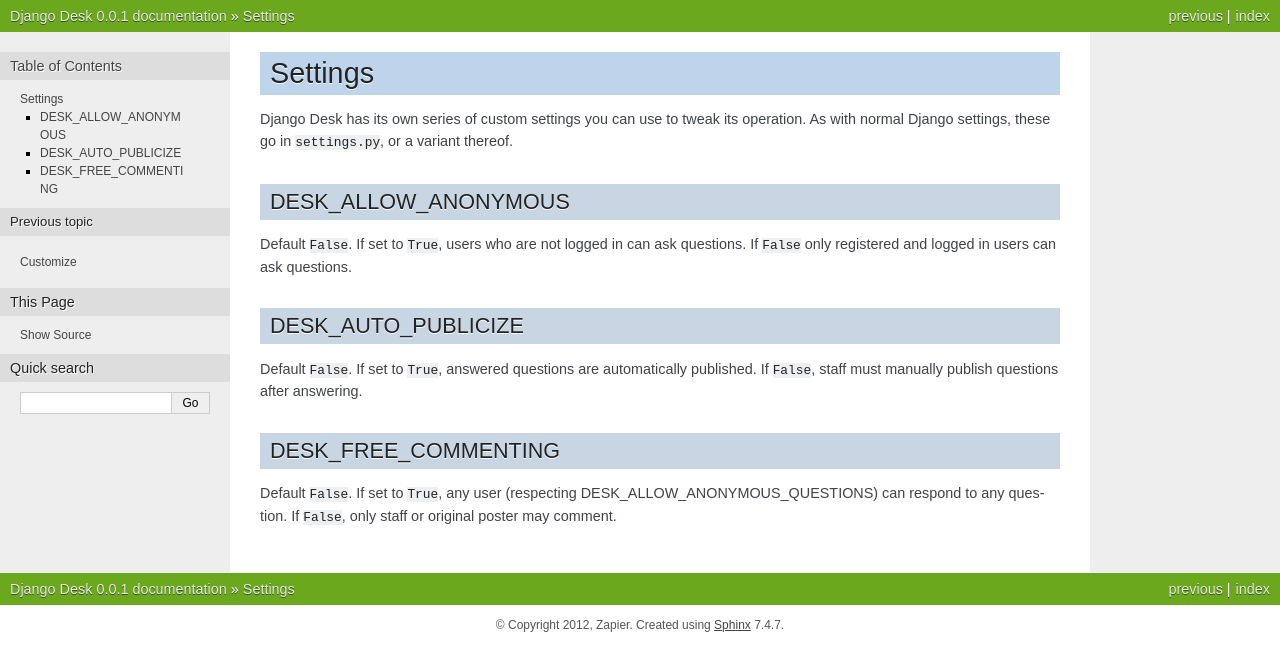
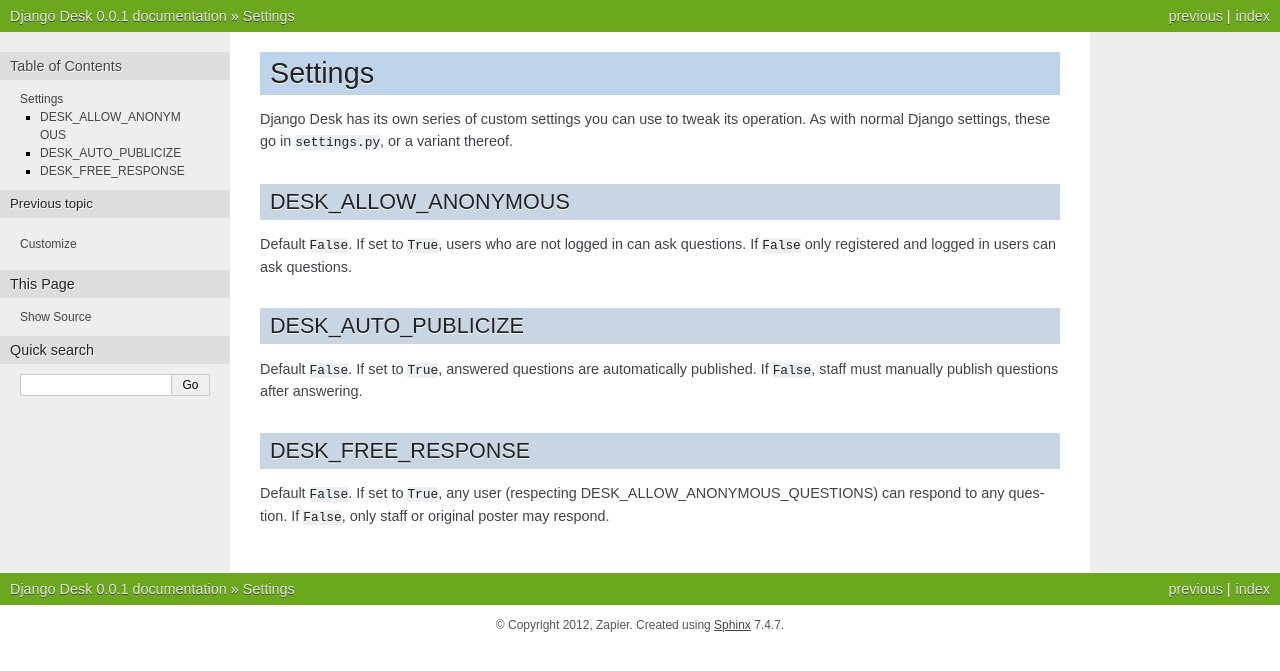
Before and after one commit to zapier/django-knowledge, a Sphinx documentation site: the page built from docs/settings.rst, in a window 1280 px wide. Shown: the top 671 px of the page. Built offline with Sphinx 7.4.7, drawn with Linux system fonts in a browser that asks for light colours.

Commit message:
settings update

```diff
--- a/docs/overview.rst
+++ b/docs/overview.rst
@@ -23,13 +23,13 @@
 How django-desk works
 ---------------------
 
-At its core, there are only a few moving parts, which keeps Django Desk light and extensible.
+At its core, there are only a few moving parts, which keeps django-desk light and extensible.
 
 
 Models
 ~~~~~~
 
-There are only two data models in Django Desk: **Question** and **Response**. As you can
+There are only two data models in django-desk: **Question** and **Response**. As you can
 imagine, **Question** is the base model which can have an arbitrary number or **Response**'s.
 While **Response** is more or less a series of comments on a **Question**.
 
--- a/docs/settings.rst
+++ b/docs/settings.rst
@@ -19,8 +19,8 @@
 If ``False``, staff must manually publish questions after answering.
 
 
-DESK_FREE_COMMENTING
+DESK_FREE_RESPONSE
 --------------------
 
 Default ``False``. If set to ``True``, any user (respecting DESK_ALLOW_ANONYMOUS_QUESTIONS)
-can respond to any question. If ``False``, only staff or original poster may comment.
+can respond to any question. If ``False``, only staff or original poster may respond.
```
Also changed, not shown: 9 other files.
